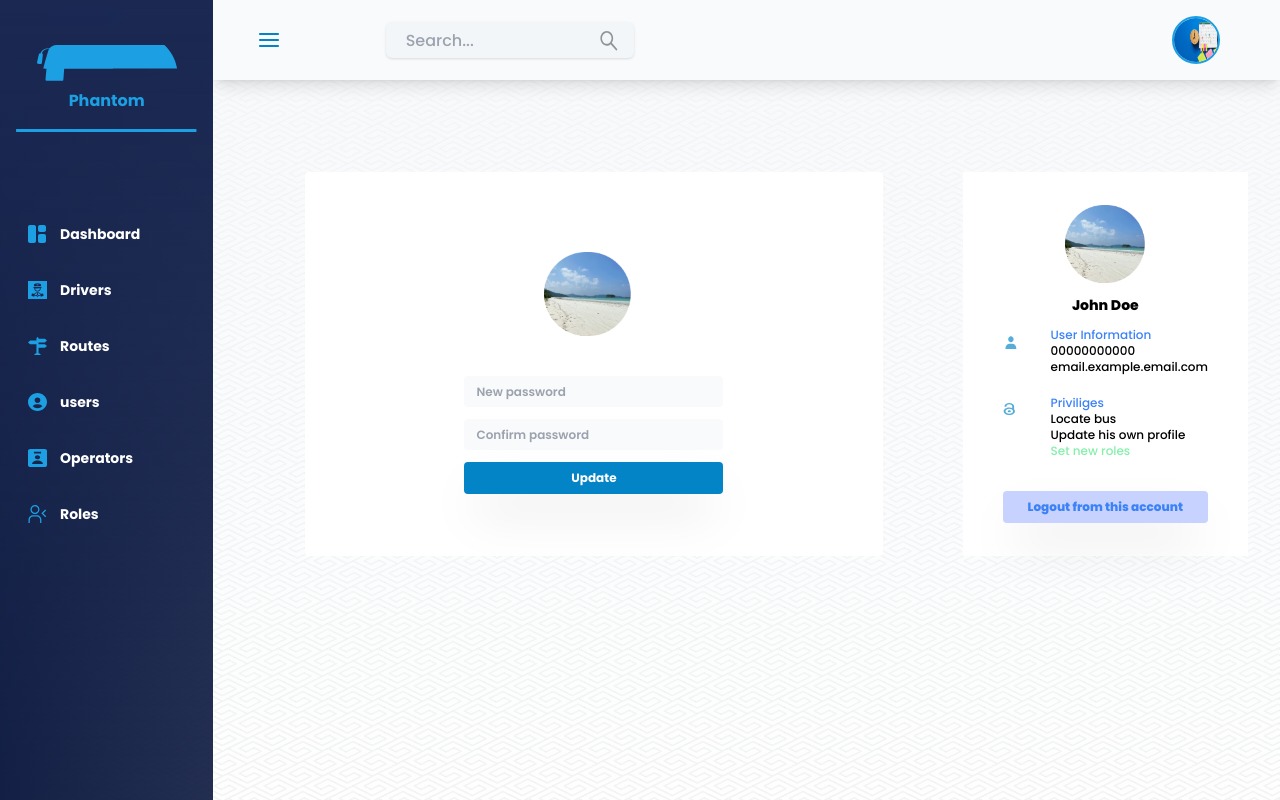
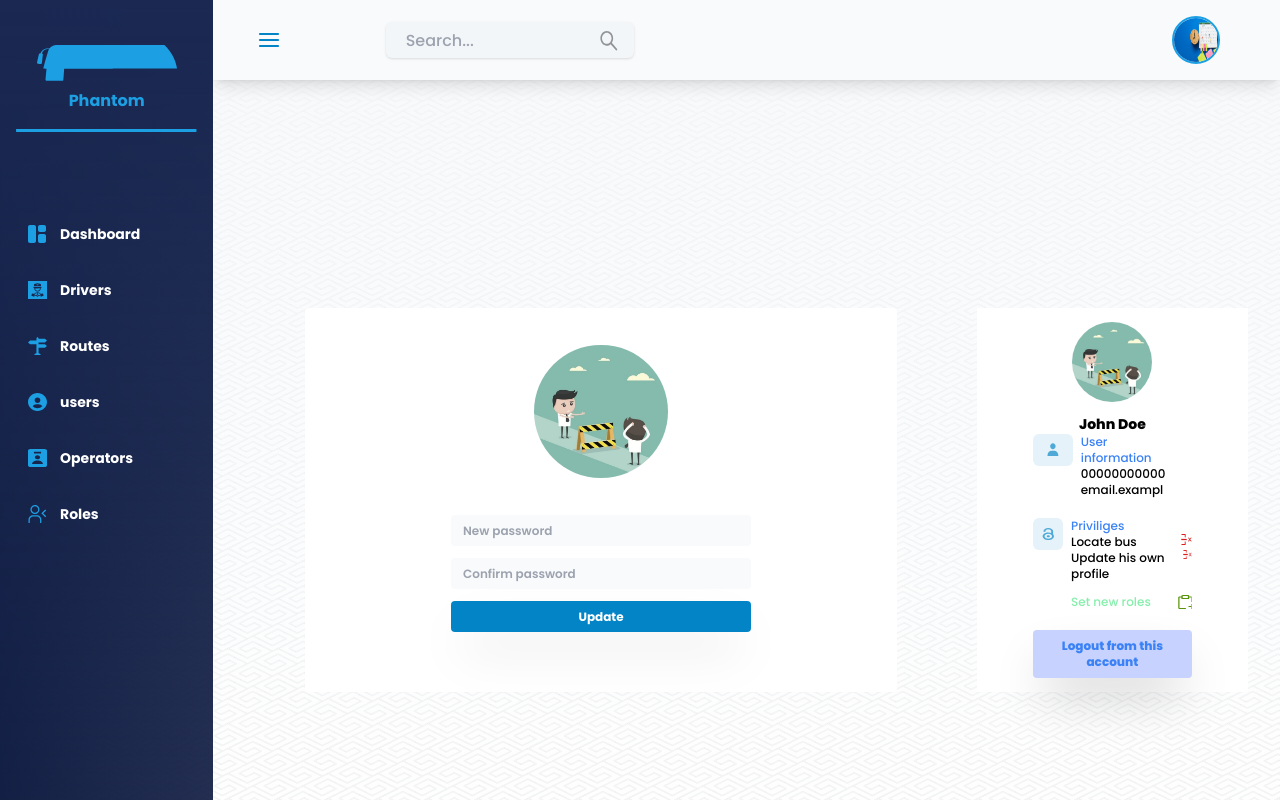
Before and after one commit to atlp-rwanda/phantom-fe-techode, a React (Create React App) app: page /newpass in a window 1280 px wide. Built offline with nearby package versions, Linux system fonts and the light colour scheme.

Commit message:
applying feedback

```diff
--- a/src/components/passwordReset/newpassword.js
+++ b/src/components/passwordReset/newpassword.js
@@ -3,6 +3,9 @@ import { useFormik } from "formik";
 import profile from "../../assets/Image/profile.png";
 import onside from "../../assets/Image/onside.svg";
 import privilege from "../../assets/Image/privilege.svg";
+import common from '../../assets/img/common.jpg';
+import vector from '../../assets/img/vector.png';
+import carbon from '../../assets/img/carbon_task-add.png';
 import * as Yup from "yup";
 import { useHistory } from "react-router-dom";
 import DashBoardLayout from "../dashBoardLayout/DashBoardLayout";
@@ -28,19 +31,19 @@ export default function NewPassword() {
   return (
 
     <DashBoardLayout>
-       <div className=" flex flex-col md:flex-col md:flex md:justify-center  w-screen md:flex md:flex-row lg:flex lg:flex-row justify-evenly">
+       <div className=" flex flex-col items-center md:flex-col md:flex md:justify-center  w-screen md:flex md:flex-row lg:flex lg:flex-row justify-evenly">
 
       <section className="  w-4/5  h-80 lg:flex lg:justify-content lg:mt-20 lg:w-full sm:w-1/2 md:ml-20 sm:flex md:flex md:justify-center  md:w-2/3 md:h-96 md:mt-0  bg-white  lg:w-1/3 rounded flex mt-10">
-        <div className="mt-5 md:mt-20">
-          <div className="">
-            <figure>
-              <img className="w-1/3 ml-20" src={profile} alt="" />
+        <div className=" flex flex-col items-center mt-5">
+          <div className="flex items-center justify-center    w-1/2 ">
+            <figure className="w-2/3 flex justify-center h-4/5">
+              <img className=" rounded-full" src={common} alt="" />
             </figure>
           </div>
-          <div className="flex justify-center mt-10  ml-10 sm:ml-0 ">
+          <div className="flex justify-center mt-5  w-3/5  sm:ml-0 ">
             <form action="md:flex md:justify-center " className="w-full" onSubmit={formik.handleSubmit}>
               <input
-                className=" w-5/6 flex justify-center md:justify-center bg-gray-50 md:w-full appearance-none rounded w-full py-2 px-3 mb-3 text-xs font-semibold text-gray-900 leading-tight "
+                className=" w-full flex justify-center md:justify-center bg-gray-50 md:w-full appearance-none rounded w-full py-2 px-3 mb-3 text-xs font-semibold text-gray-900 leading-tight "
                 id="newpass"
                 type="password"
                 name="newpass"
@@ -53,7 +56,7 @@ export default function NewPassword() {
                 {formik.touched.newpass && formik.errors.newpass}
               </div>
               <input
-                className="flex justify-center  bg-gray-50   appearance-none rounded w-5/6 md:w-full py-2 px-3 mb-3 text-xs font-semibold text-gray-900 leading-tight "
+                className="w-full flex justify-center md:justify-center bg-gray-50 md:w-full appearance-none rounded w-full py-2 px-3 mb-3 text-xs font-semibold text-gray-900 leading-tight "
                 id="newpass"
                 type=""
                 name="confpass"
@@ -67,7 +70,7 @@ export default function NewPassword() {
               </div>
 
               <button
-                className="bg-primary-600 shadow-2xl text-white text-xs font-bold py-2 w-full px-4 w-5/6 md:w-full rounded focus:outline-none focus:shadow-outline"
+                className="bg-primary-600 shadow-2xl text-white text-xs font-bold py-2   rounded focus:outline-none focus:shadow-outline      w-full flex justify-center md:justify-center md:w-full appearance-none rounded w-full py-2 px-3 mb-3  leading-tight"
                 type="submit" id="update">Update
               </button>
             </form>
@@ -76,45 +79,41 @@ export default function NewPassword() {
       </section>
 
       {/* <!===================================User profile ==========================================!> */}
- <section  className="w-4/5  lg:flex lg:items-center lg:justify-center child-two bg-white h-2/3 mt-10 md:ml-20  lg:w-2/5 lg:h-96 lg:mr-5  lg:mt-20  p-10   md:w-2/3 md:flex ">
-        <div className="relative  ">
+ <section id="passwordForm" className="w-4/5 lg:flex lg:items-center lg:justify-center child-two bg-white h-2/3 mt-10 md:ml-20  lg:w-2/5 lg:h-96 lg:mr-5  lg:mt-20  p-10   md:w-2/3 md:flex  justify-center ">
+        <div className="relative    w-full md:w-5/6 ">
           <div>
             <div className="flex justify-center">
               <figure className="">
-                <img className="w-20" src={profile} alt="" />
+                <img className="w-20 rounded-full" src={common} alt="" />
                 <figcaption className="text-center text-sm mt-3 font-extrabold">
                   John Doe
                 </figcaption>
               </figure>
             </div>
-            <div className="mb-5 flex flex-row mt-3 text-xs">
-              <div className="w-10 h-8 bg-sky-50 snap-center rounded-md outline-black-5">
-                <img className="mt-2 " src={onside} alt="" />
+
+            <div className="mb-5 flex flex-row text-xs w-full md:w-full  ">
+              <div className="w-10 h-8 bg-primary-100  flex items-center justify-center rounded-md">
+                <img className=" " src={onside} alt="" />
               </div>
-
-              <div className="flex flex-col ml-2">
-                <p className="text-blue-500">User Information</p>
-                <p>00000000000</p>
-                <p className="w-1/6">email.example.email.com</p>
+              <div className="flex flex-col ml-2  w-3/5">
+                <p className="text-blue-500">User information</p>
+                <p className=" ">00000000000</p>
+                <p className=" w-1/6 ">email.exampl</p>
               </div>
             </div>
-
-            <div className="mb-5 flex flex-row text-xs">
-              <div className="w-10 h-8 bg-sky-50 snap-center rounded-md outline-black-5">
-                <img className="mt-2 " src={privilege} alt="" />
+            <div className="mb-5  flex flex-row text-xs w-full md:w-full">
+              <div className="w-10 md:w-10 h-8 bg-primary-100  flex items-center justify-center rounded-md">
+                <img className=" " src={privilege} alt="" />
               </div>
-
-              <div className="flex flex-col ml-2">
+              <div className="flex flex-col ml-2  w-full">
                 <p className="text-blue-500">Priviliges</p>
-                <p>Locate bus</p>
-                <p>Update his own profile</p>
-
-                <p className="text-green-300 mb-3">Set new roles</p>
+                <p className="w-full flex justify-between ">Locate bus <span className="ml-2"><img src={vector} alt="" /></span></p>
+                <p className=" flex justify-between">Update his own profile <span><img src={vector} alt="" /></span></p>
+                <p className="text-green-300 mt-3 flex justify-between">Set new roles <span><img src={carbon} alt="" /></span></p>
               </div>
             </div>
-
             <button
-              className="bg-indigo-200 shadow-2xl w-full hover:bg-blue-400 text-xs text-blue-500 font-extrabold py-2 w-full px-4 rounded focus:outline-none focus:shadow-outline"
+              className="w-full bg-indigo-200 shadow-2xl w-full hover:bg-blue-400 text-xs text-blue-500 font-extrabold py-2 w-full px-4 rounded focus:outline-none focus:shadow-outline"
               type="button"
             >
               Logout from this account{" "}
```
Also changed, not shown: src/assets/img/Vector.png (added), src/assets/img/carbon_task-add.png (added).
